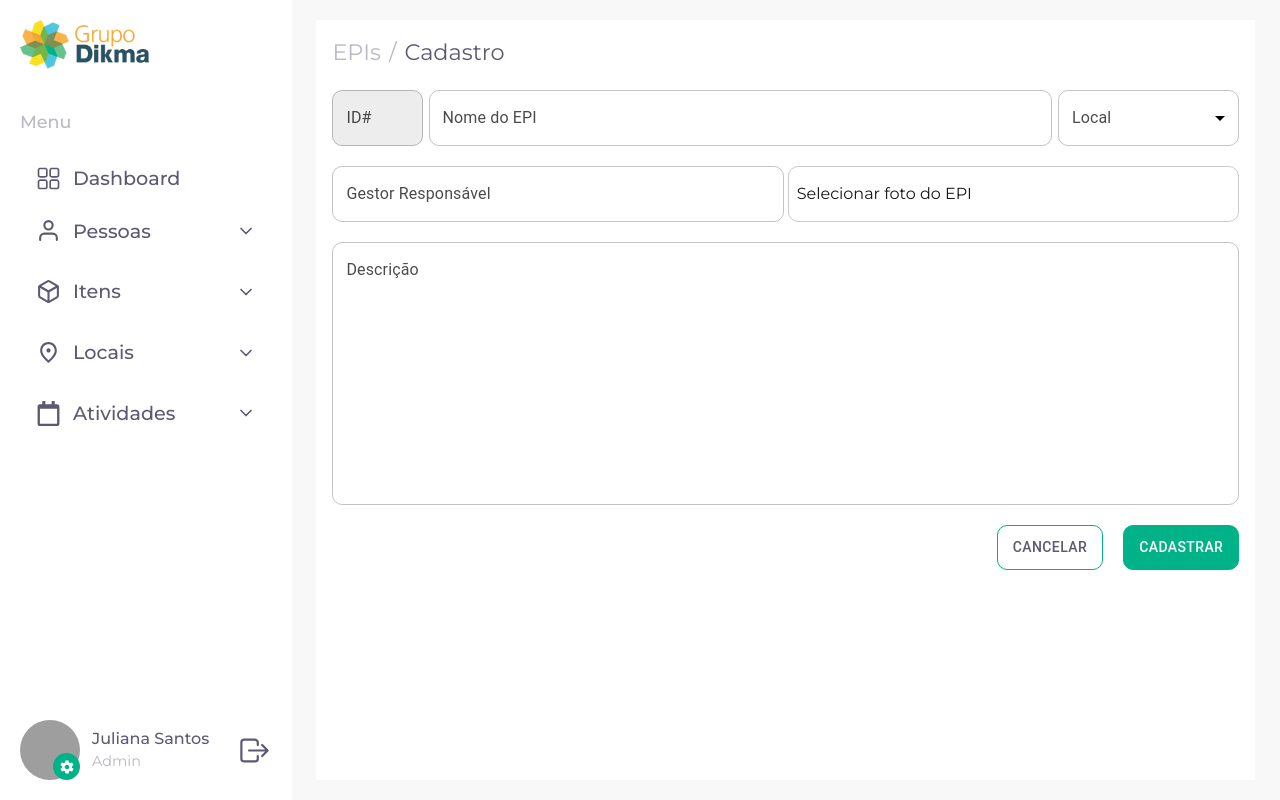
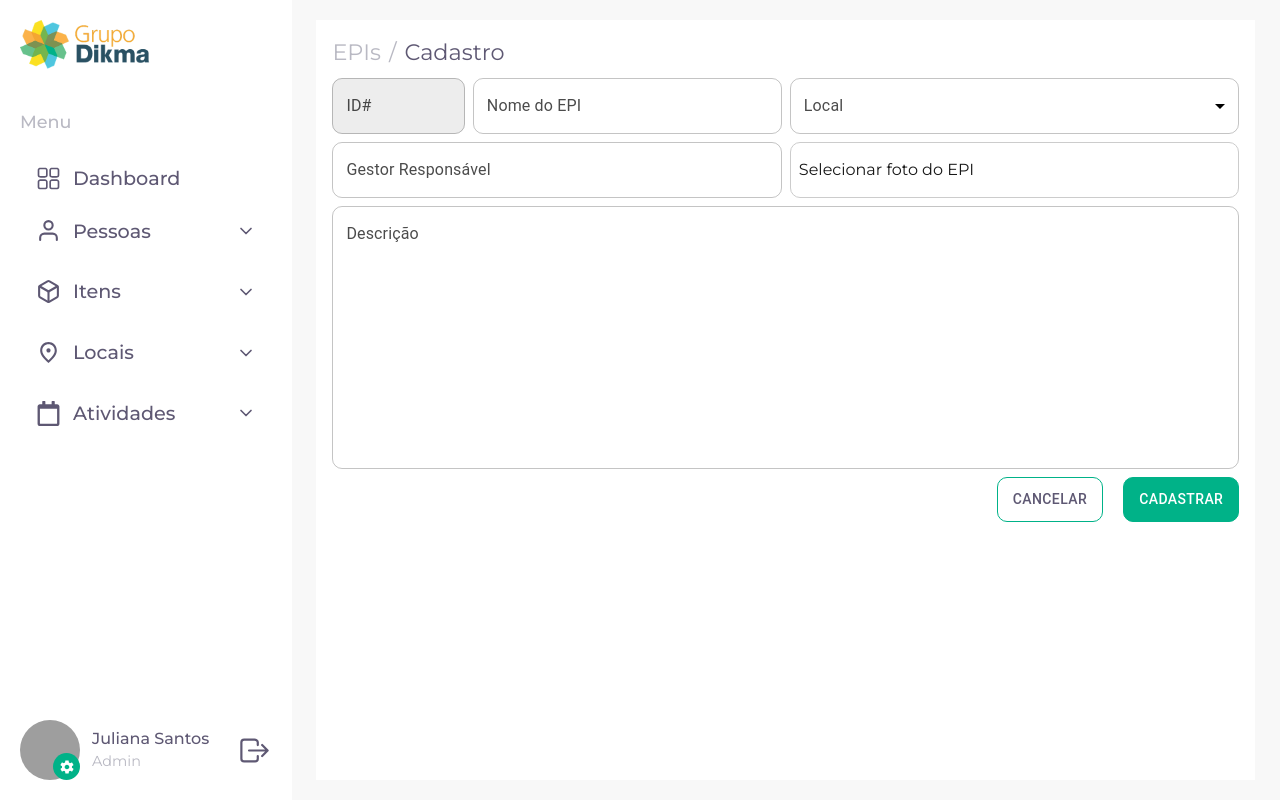
Before and after one commit to dikmadigitallab/NoWast-Frontend-Web, a Next.js app: page /items/epi/cadastro in a window 1280 px wide. Built offline with nearby package versions, Linux system fonts and the light colour scheme; grey boxes are pictures that could not be loaded.

Commit message:
fix: algumas correções

```diff
--- a/app/(private)/items/epi/cadastro/page.tsx
+++ b/app/(private)/items/epi/cadastro/page.tsx
@@ -47,14 +47,16 @@ export default function CadastroEPI() {
 
     return (
         <StyledMainContainer>
-            <Box className="flex flex-col gap-5">
+            <Box className="flex flex-col gap-2">
                 <Box className="flex gap-2">
                     <h1 className="text-[#B9B9C3] text-[1.4rem] font-normal">EPIs</h1>
                     <h1 className="text-[#B9B9C3] text-[1.4rem] font-normal">/</h1>
                     <h1 className="text-[#5E5873] text-[1.4rem] font-normal">Cadastro</h1>
                 </Box>
 
-                <Box className="w-full flex flex-row justify-between">
+                <Box className="w-full flex flex-row gap-2">
+
+                    <Box className="w-[50%] flex flex-row gap-2">
                         <Controller
                             name="id"
                             control={control}
@@ -65,7 +67,7 @@ export default function CadastroEPI() {
                                     {...field}
                                     error={!!errors.id}
                                     helperText={errors.id?.message}
-                                className="w-[10%]"
+                                    className="w-[30%]"
                                     sx={{
                                         ...formTheme,
                                         "& .MuiOutlinedInput-root": {
@@ -86,12 +88,13 @@ export default function CadastroEPI() {
                                     {...field}
                                     error={!!errors.nomeEpi}
                                     helperText={errors.nomeEpi?.message}
-                                className="w-[68.8%]"
+                                    className="w-[70%]"
                                     sx={formTheme}
                                 />
                             )}
                         />
-                    <FormControl sx={formTheme} className="w-[20%]" error={!!errors.localSelect}>
+                    </Box>
+                    <FormControl sx={formTheme} className="w-[50%]" error={!!errors.localSelect}>
                         <InputLabel>Local</InputLabel>
                         <Controller
                             name="localSelect"
@@ -115,8 +118,8 @@ export default function CadastroEPI() {
                         )}
                     </FormControl>
                 </Box>
-
-                <Box className="w-full flex flex-row justify-between">
+                <Box className="w-full flex flex-row gap-2">
+                    <Box className="w-full flex flex-row gap-2">
                         <Controller
                             name="gestorResponsavel"
                             control={control}
@@ -127,17 +130,16 @@ export default function CadastroEPI() {
                                     {...field}
                                     error={!!errors.gestorResponsavel}
                                     helperText={errors.gestorResponsavel?.message}
-                                className="w-[49.8%]"
+                                    className="w-[50%]"
                                     sx={formTheme}
                                 />
                             )}
                         />
-
                         <Controller
                             name="fotoEpi"
                             control={control}
                             render={({ field }) => (
-                            <Box className="w-[49.8%] flex items-center" sx={[formTheme, { border: '1px solid #ccc', borderRadius: '10px', position: 'relative' }]}>
+                                <Box className="w-[50%] flex items-center" sx={[formTheme, { border: '1px solid #ccc', borderRadius: '10px', position: 'relative' }]}>
                                     <input
                                         type="file"
                                         accept="image/*"
@@ -175,7 +177,7 @@ export default function CadastroEPI() {
                             )}
                         />
                     </Box>
-
+                </Box>
                 <Box className="w-full flex flex-row justify-between">
                     <Controller
                         name="descricao"
@@ -195,18 +197,11 @@ export default function CadastroEPI() {
                         )}
                     />
                 </Box>
-
                 <Box className="w-full flex flex-row gap-5 justify-end">
-                    <Button
-                        variant="outlined"
-                        sx={buttonThemeNoBackground}
-                    >
+                    <Button variant="outlined" sx={buttonThemeNoBackground}>
                         Cancelar
                     </Button>
-                    <Button
-                        variant="outlined"
-                        sx={[buttonTheme, { alignSelf: "end" }]}
-                    >
+                    <Button variant="outlined" sx={[buttonTheme, { alignSelf: "end" }]}>
                         Cadastrar
                     </Button>
                 </Box>
```
Also changed, not shown: 1 other file (tests, documents, lock files or other folders). Lines whose indentation alone changed are shown as unchanged.
